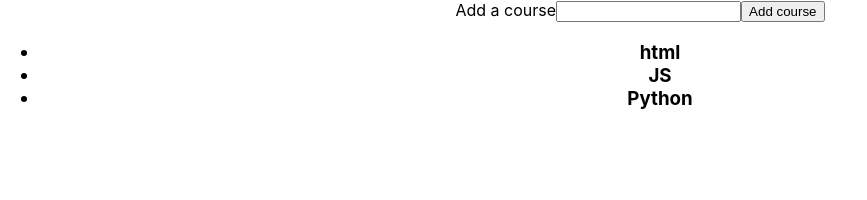
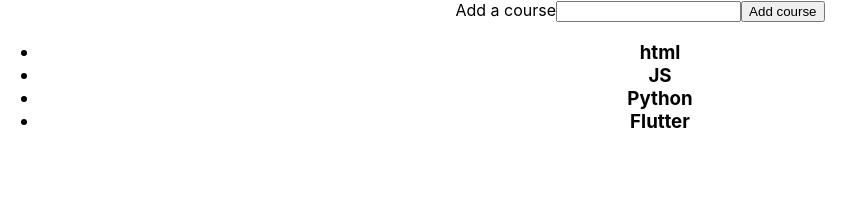
Before and after one commit to chaalia/CourseList, a React (Create React App) app: page / in a window 1280 px wide. Shown: the top 200 px of the page, without its empty margins (0-867 px from the left). Built offline with nearby package versions, Linux system fonts and the light colour scheme.

Commit message:
add course

```diff
--- a/src/App.js
+++ b/src/App.js
@@ -8,27 +8,38 @@ class App extends Component{
     courses: [
       {name: "html"},
       {name: "JS"},
-      {name: "Python"}
-    ]
+      {name: "Python"},
+      {name: "Flutter"}
+    ],
+    current: ''
   }
   //  update course
   updateCourse = (e) => {
-    console.log(e.target.value)
+    this.setState({
+      current: e.target.value
+    })
   }
   // add course
   addCourse = (e) => {
-    e.preventDefault()
-    console.log("add course")
+    e.preventDefault();
+    let current = this.state.current;
+    let courses = this.state.courses;
+    courses.push({name: current});
+    this.setState(
+      {
+        courses,
+        current: ''} )
   }
+
   render(){
 
   const {courses} = this.state;
   const courselist = courses.map((course,index) => {
-    return     <CourseList details={course} key={index}/>
+    return <strong>  <CourseList details={course} key={index} update={this.handleChange}/></strong>
   })
   return (
     <section className="App">
-      <CourseForm updateCourse={this.updateCourse} addCourse={this.addCourse}/>
+      <CourseForm updateCourse={this.updateCourse} addCourse={this.addCourse} current={this.state.current}/>
       <ul>
         <h3>
         {courselist}
--- a/src/components/courseForm.js
+++ b/src/components/courseForm.js
@@ -5,7 +5,7 @@ const CourseForm = (props) => {
     return (
         <form onSubmit={props.addCourse}>
             Add a course
-            <input type="text" onChange={props.updateCourse}/>
+            <input type="text" value={props.current} onChange={props.updateCourse}/>
             <button type="submit">Add course</button>
         </form>
     )
```
